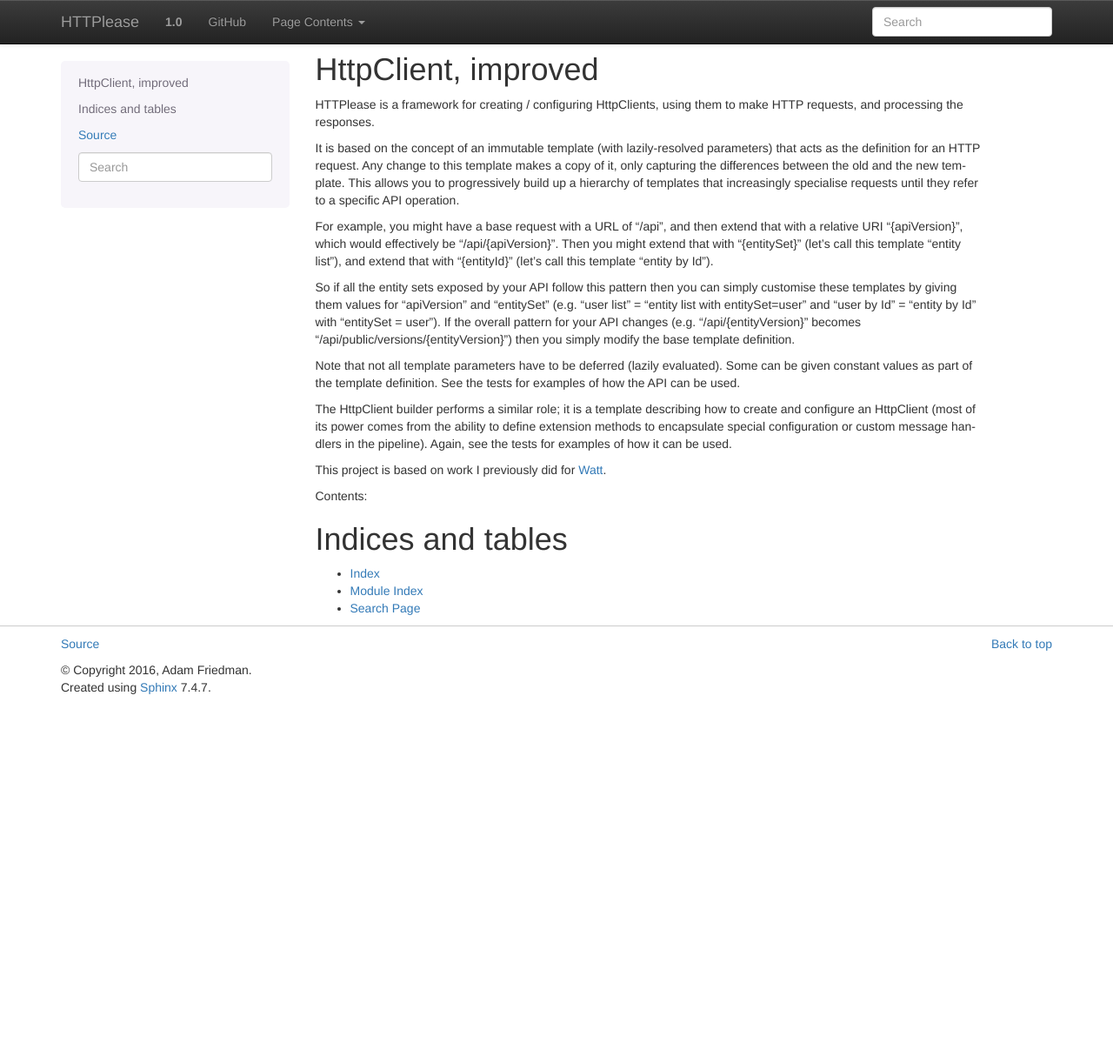
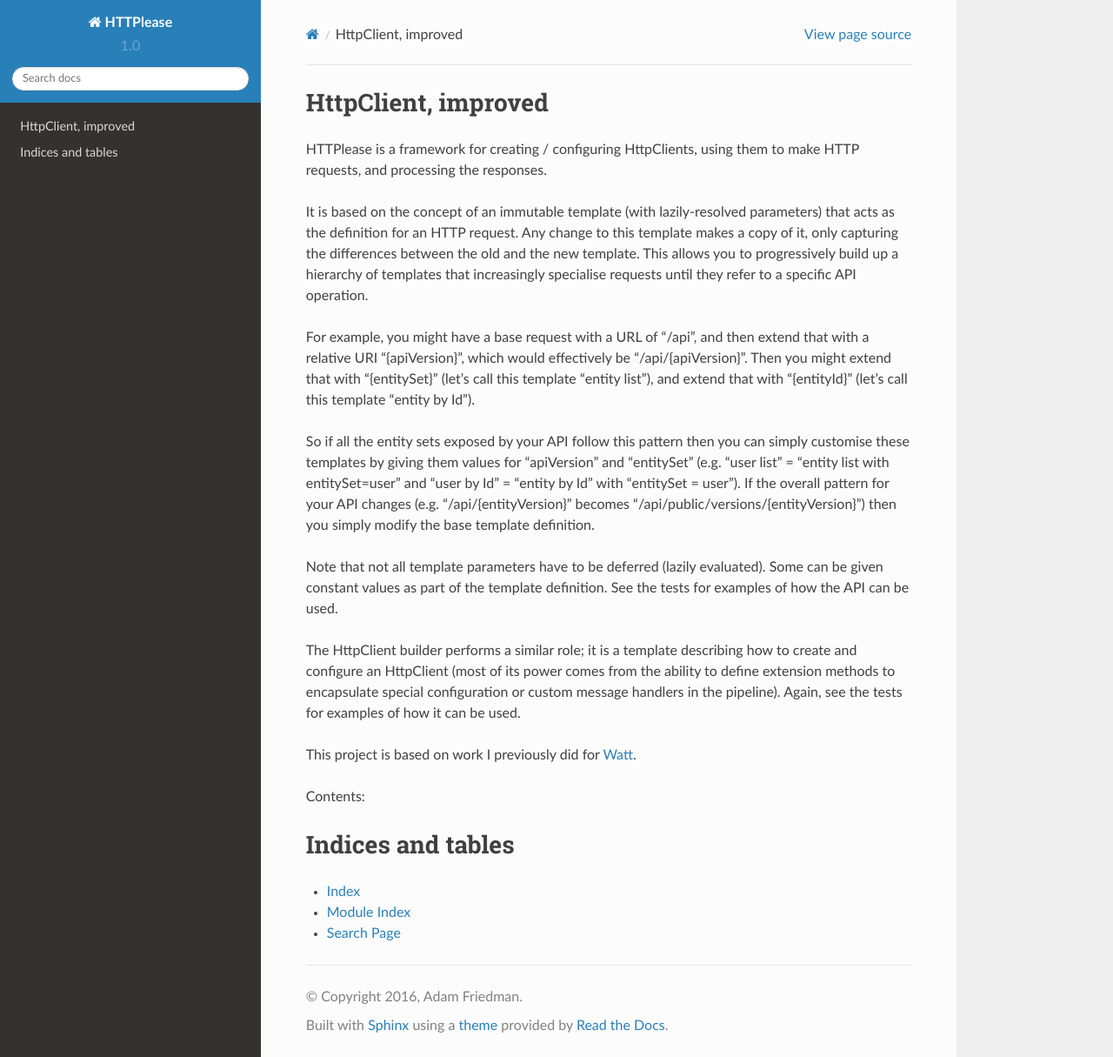
Before and after one commit to tintoy/HTTPlease, a Sphinx documentation site: the page built from docs/source/index.rst, in a window 1280 px wide and 1215 px high. Shown: the whole window at 87% size. Built offline with Sphinx 7.4.7 and the Read the Docs theme 2.0.0, drawn with Linux system fonts in a browser that asks for light colours.

Commit message:
Use RTD theme.

```diff
--- a/docs/source/conf.py
+++ b/docs/source/conf.py
@@ -15,7 +15,7 @@
 import sys
 import os
 
-import sphinx_bootstrap_theme
+import sphinx_rtd_theme
 
 # If extensions (or modules to document with autodoc) are in another directory,
 # add these directories to sys.path here. If the directory is relative to the
@@ -112,74 +112,13 @@
 # The theme to use for HTML and HTML Help pages.  See the documentation for
 # a list of builtin themes.
 # html_theme = 'alabaster'
-html_theme = 'bootstrap'
-html_theme_path = sphinx_bootstrap_theme.get_html_theme_path()
+html_theme = "sphinx_rtd_theme"
+html_theme_path = [sphinx_rtd_theme.get_html_theme_path()]
 
 # Theme options are theme-specific and customize the look and feel of a theme
 # further.  For a list of options available for each theme, see the
 # documentation.
-html_theme_options = {
-	# Navigation bar title. (Default: ``project`` value)
-    'navbar_title': "HTTPlease",
-
-    # Tab name for entire site. (Default: "Site")
-    #'navbar_site_name': "Documentation",
-
-    # A list of tuples containing pages or urls to link to.
-    # Valid tuples should be in the following forms:
-    #    (name, page)                 # a link to a page
-    #    (name, "/aa/bb", 1)          # a link to an arbitrary relative url
-    #    (name, "http://example.com", True) # arbitrary absolute url
-    # Note the "1" or "True" value above as the third argument to indicate
-    # an arbitrary url.
-    'navbar_links': [
-        ("GitHub", "https://github.com/tintoy/HTTPlease", True)
-    ],
-
-    # Render the next and previous page links in navbar. (Default: true)
-    'navbar_sidebarrel': True,
-
-    # Render the current pages TOC in the navbar. (Default: true)
-    'navbar_pagenav': True,
-
-    # Tab name for the current pages TOC. (Default: "Page")
-    'navbar_pagenav_name': "Page Contents",
-
-    # Global TOC depth for "site" navbar tab. (Default: 1)
-    # Switching to -1 shows all levels.
-    'globaltoc_depth': 2,
-
-    # Include hidden TOCs in Site navbar?
-    #
-    # Note: If this is "false", you cannot have mixed ``:hidden:`` and
-    # non-hidden ``toctree`` directives in the same page, or else the build
-    # will break.
-    #
-    # Values: "true" (default) or "false"
-    'globaltoc_includehidden': "true",
-
-    # HTML navbar class (Default: "navbar") to attach to <div> element.
-    # For black navbar, do "navbar navbar-inverse"
-    'navbar_class': "navbar navbar-inverse",
-
-    # Fix navigation bar to top of page?
-    # Values: "true" (default) or "false"
-    'navbar_fixed_top': "true",
-
-    # Location of link to source.
-    # Options are "nav" (default), "footer" or anything else to exclude.
-    'source_link_position': "footer",
-
-    # Bootswatch (http://bootswatch.com/) theme.
-    #
-    # Options are nothing (default) or the name of a valid theme
-    # such as "amelia" or "cosmo".
-    #'bootswatch_theme': "united",
-
-    # Choose Bootstrap version.
-    # Values: "3" (default) or "2" (in quotes)
-    'bootstrap_version': "3"
-}
+#html_theme_options = {}
 
 # Add any paths that contain custom themes here, relative to this directory.
 #html_theme_path = []
```
